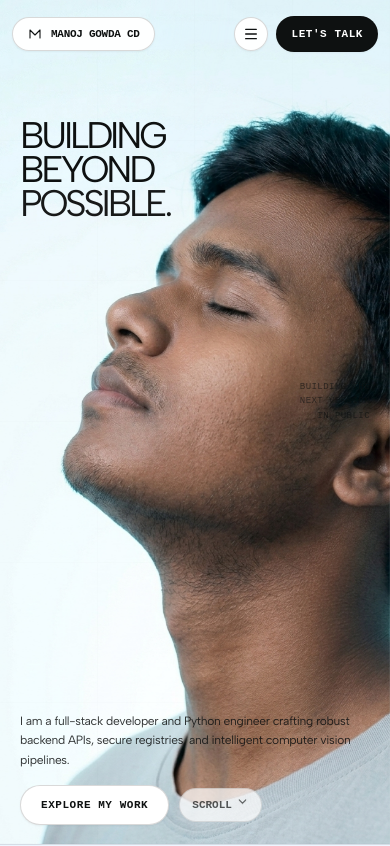
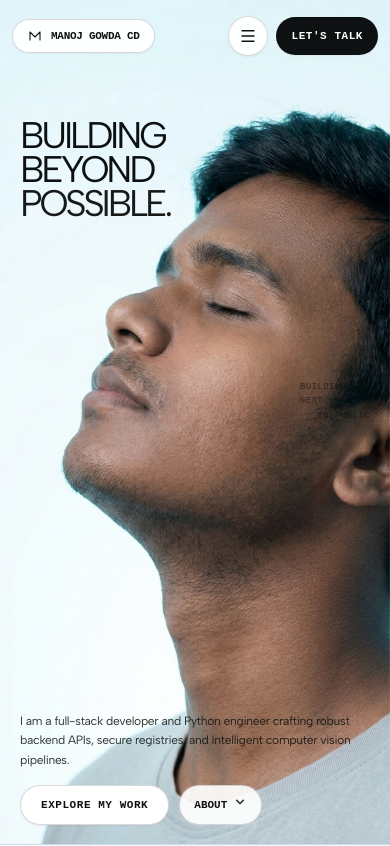
Before and after one commit to manojgowda20/manoj-gowda-portfolio, a React (Vite) app: page / in a window 390 px wide. Shown: the top 846 px of the page. Built offline with nearby package versions, Linux system fonts and the light colour scheme; a web font is replaced by a local one.

Commit message:
fix: improve mobile navigation and certificate link

```diff
--- a/src/components/GlassHero.tsx
+++ b/src/components/GlassHero.tsx
@@ -144,13 +144,13 @@ export const GlassHero: React.FC<GlassHeroProps> = ({ onNavigate }) => {
 
   const scrollToSection = (id: string) => {
     setMobileMenuOpen(false);
+    const element = document.getElementById(id);
+    if (element) {
+      const topOffset = element.getBoundingClientRect().top + window.pageYOffset - 60;
+      window.scrollTo({ top: Math.max(0, topOffset), behavior: 'smooth' });
+    }
     if (onNavigate) {
       onNavigate(id);
-      return;
-    }
-    const element = document.getElementById(id);
-    if (element) {
-      element.scrollIntoView({ behavior: 'smooth' });
     }
   };
 
@@ -368,11 +368,16 @@ export const GlassHero: React.FC<GlassHeroProps> = ({ onNavigate }) => {
 
       {/* Top Bar for initial hero view (High-visibility frosted pill styling for desktop and mobile) */}
       <nav
-        className="absolute top-[max(1rem,env(safe-area-inset-top,0px))] left-0 right-0 px-3 sm:px-[max(4vw,1.5rem)] flex justify-between items-center z-30 animate-nav pointer-events-auto"
+        className="absolute top-[max(1rem,env(safe-area-inset-top,0px))] left-0 right-0 px-3 sm:px-[max(4vw,1.5rem)] flex justify-between items-center z-50 animate-nav pointer-events-auto"
         aria-label="Hero navigation"
+        onPointerDown={(e) => e.stopPropagation()}
+        onTouchStart={(e) => e.stopPropagation()}
       >
         <button
-          onClick={() => window.scrollTo({ top: 0, behavior: 'smooth' })}
+          onClick={(e) => {
+            e.stopPropagation();
+            window.scrollTo({ top: 0, behavior: 'smooth' });
+          }}
           className="flex items-center gap-2 px-3.5 py-2 rounded-full bg-white/95 backdrop-blur-md border border-black/15 shadow-sm text-left focus:outline-none focus:ring-2 focus:ring-[#0e1111]/20 cursor-pointer transition-transform hover:scale-[1.02]"
         >
           <svg viewBox="0 0 32 32" className="w-4 h-4 sm:w-5 sm:h-5 fill-none stroke-current stroke-[2.2] text-[#0e1111]" aria-hidden="true">
@@ -414,17 +419,21 @@ export const GlassHero: React.FC<GlassHeroProps> = ({ onNavigate }) => {
         {/* Mobile menu toggle & WhatsApp CTA */}
         <div className="flex items-center gap-2">
           <button
-            onClick={() => setMobileMenuOpen(!mobileMenuOpen)}
-            className="md:hidden p-2 rounded-full bg-white/95 backdrop-blur-md border border-black/15 text-[#0e1111] shadow-sm flex items-center justify-center cursor-pointer"
+            onClick={(e) => {
+              e.stopPropagation();
+              setMobileMenuOpen(!mobileMenuOpen);
+            }}
+            className="md:hidden p-2.5 rounded-full bg-white/95 backdrop-blur-md border border-black/15 text-[#0e1111] shadow-sm flex items-center justify-center cursor-pointer active:scale-95 transition-transform"
             aria-label={mobileMenuOpen ? "Close menu" : "Open menu"}
           >
-            {mobileMenuOpen ? <X size={16} /> : <Menu size={16} />}
+            {mobileMenuOpen ? <X size={18} /> : <Menu size={18} />}
           </button>
           <a
             href={personalInfo.whatsappUrl}
             target="_blank"
             rel="noreferrer"
-            className="bg-[#0e1111] text-white hover:bg-[#0e1111]/90 border border-black/10 px-3.5 sm:px-5 py-2 rounded-full font-technical text-[11px] sm:text-xs uppercase tracking-wider font-bold transition-all duration-300 shadow-sm focus:outline-none focus:ring-2 focus:ring-[#0e1111]/20 flex items-center justify-center min-h-[36px] sm:min-h-[40px]"
+            onClick={(e) => e.stopPropagation()}
+            className="bg-[#0e1111] text-white hover:bg-[#0e1111]/90 border border-black/10 px-3.5 sm:px-5 py-2 rounded-full font-technical text-[11px] sm:text-xs uppercase tracking-wider font-bold transition-all duration-300 shadow-sm focus:outline-none focus:ring-2 focus:ring-[#0e1111]/20 flex items-center justify-center min-h-[38px] sm:min-h-[40px] cursor-pointer active:scale-95"
           >
             <span>Let's talk</span>
           </a>
@@ -438,16 +447,21 @@ export const GlassHero: React.FC<GlassHeroProps> = ({ onNavigate }) => {
             initial={{ opacity: 0, y: -10 }}
             animate={{ opacity: 1, y: 0 }}
             exit={{ opacity: 0, y: -10 }}
-            className="absolute top-[68px] left-3 right-3 p-4 rounded-2xl bg-white/95 backdrop-blur-xl border border-black/15 shadow-xl z-40 md:hidden font-technical text-xs uppercase tracking-wider text-[#0e1111] font-bold flex flex-col gap-2"
+            onPointerDown={(e) => e.stopPropagation()}
+            onTouchStart={(e) => e.stopPropagation()}
+            className="absolute top-[68px] left-3 right-3 p-4 rounded-2xl bg-white/95 backdrop-blur-xl border border-black/15 shadow-xl z-50 md:hidden font-technical text-xs uppercase tracking-wider text-[#0e1111] font-bold flex flex-col gap-2 pointer-events-auto"
           >
             {['about', 'work', 'skills', 'education'].map((sec) => (
               <button
                 key={sec}
-                onClick={() => scrollToSection(sec)}
-                className="text-left p-2.5 rounded-xl hover:bg-black/5 flex items-center justify-between transition-colors cursor-pointer"
+                onClick={(e) => {
+                  e.stopPropagation();
+                  scrollToSection(sec);
+                }}
+                className="text-left p-3 rounded-xl hover:bg-black/5 active:bg-black/10 flex items-center justify-between transition-colors cursor-pointer min-h-[44px]"
               >
                 <span>{sec}</span>
-                <ArrowUpRight size={14} className="opacity-50" />
+                <ArrowUpRight size={15} className="opacity-60" />
               </button>
             ))}
           </motion.div>
@@ -468,23 +482,33 @@ export const GlassHero: React.FC<GlassHeroProps> = ({ onNavigate }) => {
       </section>
 
       {/* Bottom copy and action triggers */}
-      <div className="hero-intro animate-intro-container flex flex-col items-start">
+      <div
+        className="hero-intro animate-intro-container flex flex-col items-start z-30 pointer-events-auto"
+        onPointerDown={(e) => e.stopPropagation()}
+        onTouchStart={(e) => e.stopPropagation()}
+      >
         <p className="text-xs sm:text-sm md:text-base leading-relaxed text-[#0e1111]/85 font-display tracking-tight pointer-events-auto">
           I am a full-stack developer and Python engineer crafting robust backend APIs, secure registries, and intelligent computer vision pipelines.
         </p>
         <div className="flex flex-wrap items-center gap-2.5 sm:gap-4 pointer-events-auto">
           <button
-            onClick={() => scrollToSection('work')}
-            className="bg-white text-[#0e1111] hover:bg-[#edf5ff] border border-black/15 px-5 sm:px-6 py-2.5 sm:py-3 rounded-full font-technical text-[11px] sm:text-xs uppercase tracking-wider font-bold transition-all duration-300 shadow-sm focus:outline-none focus:ring-2 focus:ring-[#0e1111]/20 flex items-center justify-center min-h-[40px] sm:min-h-[44px] cursor-pointer"
+            onClick={(e) => {
+              e.stopPropagation();
+              scrollToSection('work');
+            }}
+            className="bg-white text-[#0e1111] hover:bg-[#edf5ff] border border-black/15 px-5 sm:px-6 py-2.5 sm:py-3 rounded-full font-technical text-[11px] sm:text-xs uppercase tracking-wider font-bold transition-all duration-300 shadow-sm focus:outline-none focus:ring-2 focus:ring-[#0e1111]/20 flex items-center justify-center min-h-[40px] sm:min-h-[44px] cursor-pointer active:scale-95"
           >
             Explore my work
           </button>
           <button
-            onClick={() => scrollToSection('about')}
-            className="md:hidden inline-flex items-center gap-1 text-[11px] font-technical uppercase font-bold text-[#0e1111]/70 px-3 py-2 rounded-full border border-black/10 bg-white/70 backdrop-blur-sm"
+            onClick={(e) => {
+              e.stopPropagation();
+              scrollToSection('about');
+            }}
+            className="md:hidden inline-flex items-center gap-1.5 text-[11px] font-technical uppercase font-bold text-[#0e1111] px-3.5 py-2 rounded-full border border-black/15 bg-white/90 backdrop-blur-sm cursor-pointer active:scale-95 min-h-[40px]"
           >
-            <span>Scroll</span>
-            <ChevronDown size={13} className="animate-bounce" />
+            <span>About</span>
+            <ChevronDown size={14} className="animate-bounce" />
           </button>
         </div>
       </div>
--- a/src/components/Navbar.tsx
+++ b/src/components/Navbar.tsx
@@ -41,6 +41,11 @@ export const Navbar = ({ activeSection, onNavigate }: NavbarProps) => {
 
   const handleItemClick = (id: string) => {
     setMobileMenuOpen(false);
+    const element = document.getElementById(id);
+    if (element) {
+      const topOffset = element.getBoundingClientRect().top + window.pageYOffset - 60;
+      window.scrollTo({ top: Math.max(0, topOffset), behavior: 'smooth' });
+    }
     onNavigate(id);
   };
 
--- a/src/data/portfolio.ts
+++ b/src/data/portfolio.ts
@@ -266,9 +266,9 @@ export const certificationsData: Certification[] = [
   },
   {
     id: "cert-3",
-    title: "Data Analytics Career Skills",
+    title: "Introduction to Career Skills in Data Analytics",
     issuer: "LinkedIn Learning",
-    credentialUrl: "https://linkedin.com/in/manoj-gowda-cd"
+    credentialUrl: "https://lnkd.in/p/gQUDygQY"
   }
 ];
 
```
